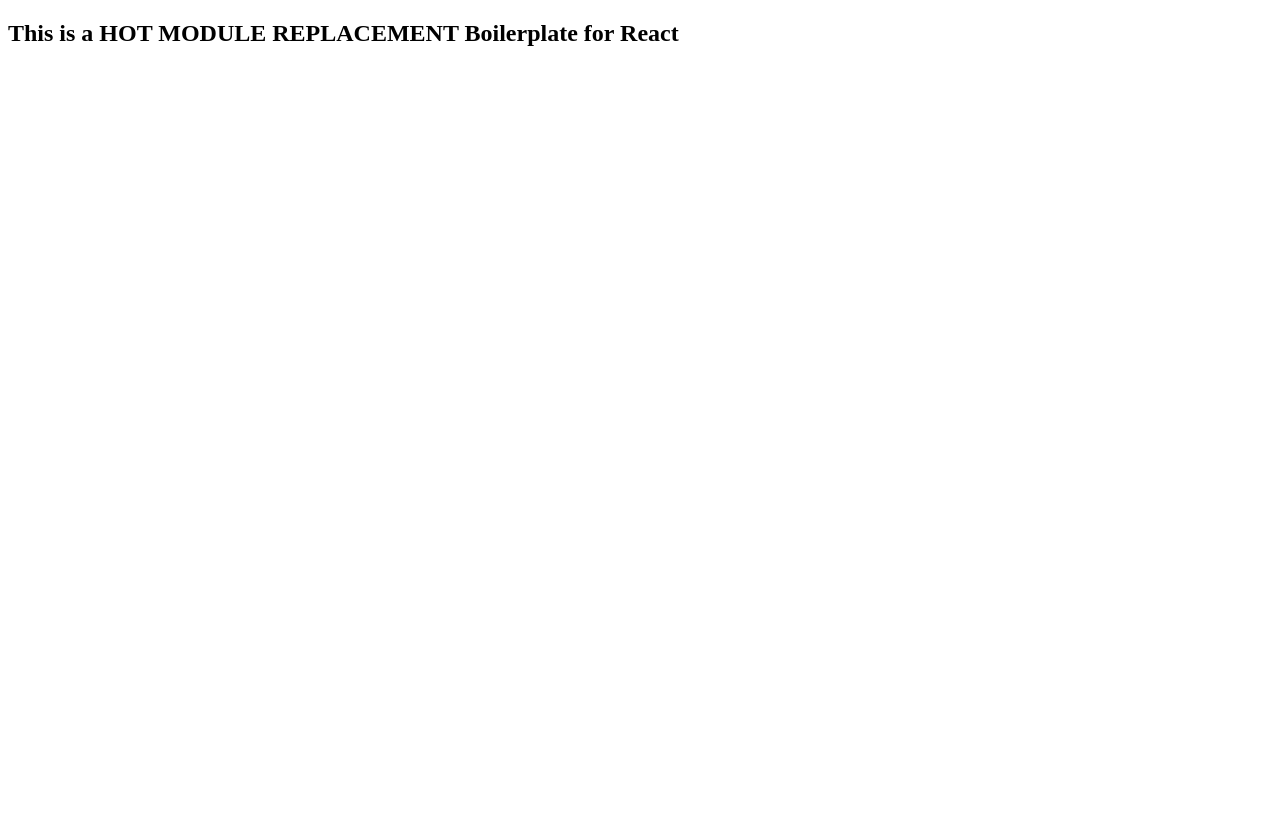
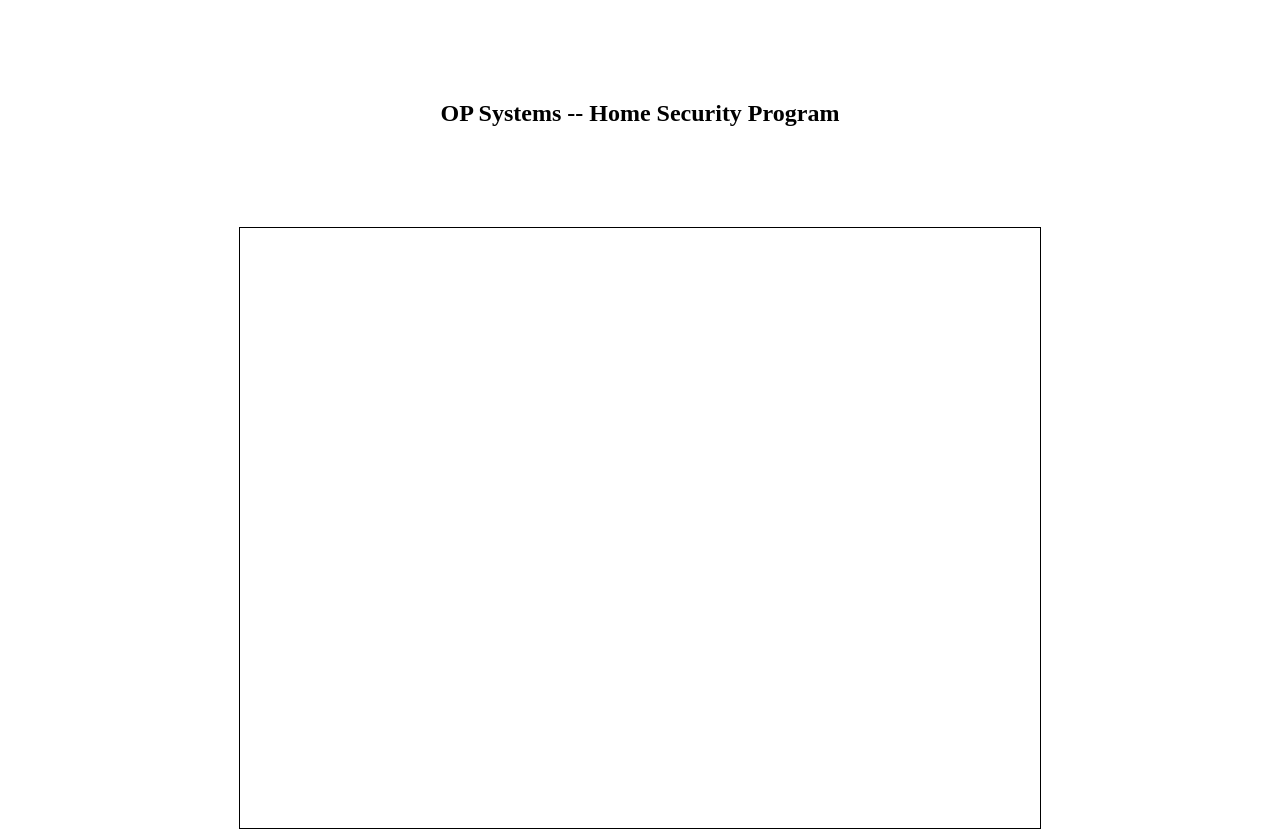
Before and after one commit to pspag85/home-security-system, a React app: page / in a window 1280 px wide. Before the commit the page ends 800 px from the top, so only its background shows below. Built offline with nearby package versions, Linux system fonts and the light colour scheme.

Commit message:
feat: house component

```diff
--- a/client/app.js
+++ b/client/app.js
@@ -1,10 +1,12 @@
 import React from 'react'
 import './css/app.css'
+import House from './components/house'
 
 const App = () => {
   return (
     <div id='app-container'>
-      <h2>This is a HOT MODULE REPLACEMENT Boilerplate for React</h2>
+      <h2 className='top-header'>OP Systems -- Home Security Program</h2>
+      <House />
     </div>
   )
 }
--- /dev/null
+++ b/client/components/house.js
@@ -0,0 +1,11 @@
+import React from 'react'
+
+const House = () => {
+  return (
+    <div id='house'>
+
+    </div>
+  )
+}
+
+export default House
--- a/client/css/app.css
+++ b/client/css/app.css
@@ -0,0 +1,13 @@
+.top-header {
+  margin: 0 auto;
+  text-align: center;
+  margin-top: 100px;
+}
+
+#house {
+  border: 1px solid black;
+  margin: 0 auto;
+  width: 800px;
+  height: 600px;
+  margin-top: 100px;
+}
--- a/public/index.html
+++ b/public/index.html
@@ -3,7 +3,7 @@
   <head>
     <meta name="viewport" content="width=device-width, initial-scale=1">
     <meta charset="UTF-8">
-    <title>HMR Boilerplate</title>
+    <title>OP-Systems</title>
     <script src="/bundle.js" defer></script>
   </head>
   <body>
```
